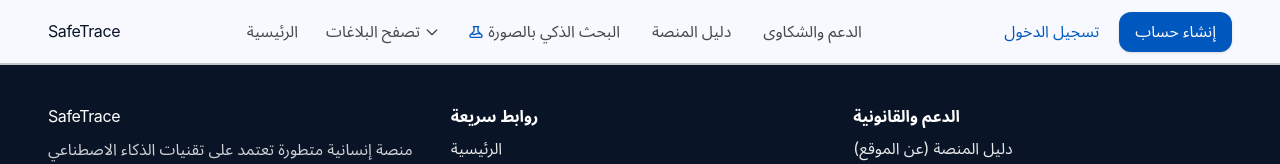
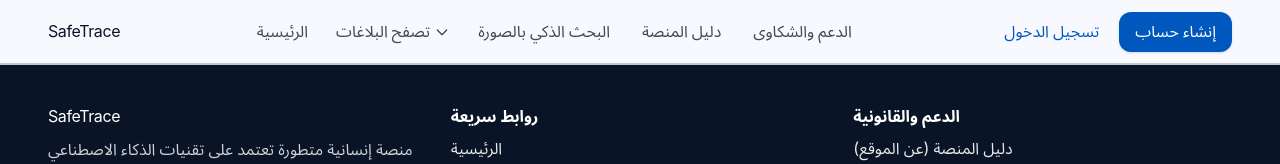
Before and after one commit to Gargera/SafeTrace-Angular21, an Angular app: page / in a window 1280 px wide. Shown: the top 164 px of the page. Built offline with nearby package versions, Linux system fonts and the light colour scheme.

Commit message:
fix: remove unnecessary SVG icon from AI search link in navbar

```diff
--- a/src/app/shared/components/navbar/navbar.html
+++ b/src/app/shared/components/navbar/navbar.html
@@ -26,7 +26,6 @@
       }
 
       <a routerLink="/ai-search" routerLinkActive="text-secondary border-b-2 border-secondary font-medium" class="text-on-surface-variant hover:text-primary h-full flex items-center px-1 gap-1 transition-colors duration-200">
-        <svg class="w-4 h-4 text-secondary animate-pulse" fill="none" stroke="currentColor" viewBox="0 0 24 24"><path stroke-linecap="round" stroke-linejoin="round" stroke-width="2" d="M19.428 15.428a2 2 0 00-1.022-.547l-2.387-.477a6 6 0 00-3.86.517l-.318.158a6 6 0 01-3.86.517L6.05 15.21a2 2 0 00-1.806.547M8 4h8l-1 1v5.172a2 2 0 00.586 1.414l5 5c1.26 1.26.367 3.414-1.415 3.414H4.828c-1.782 0-2.674-2.154-1.414-3.414l5-5A2 2 0 009 10.172V5L8 4z"></path></svg>
         <span>البحث الذكي بالصورة</span>
       </a>
 
```
